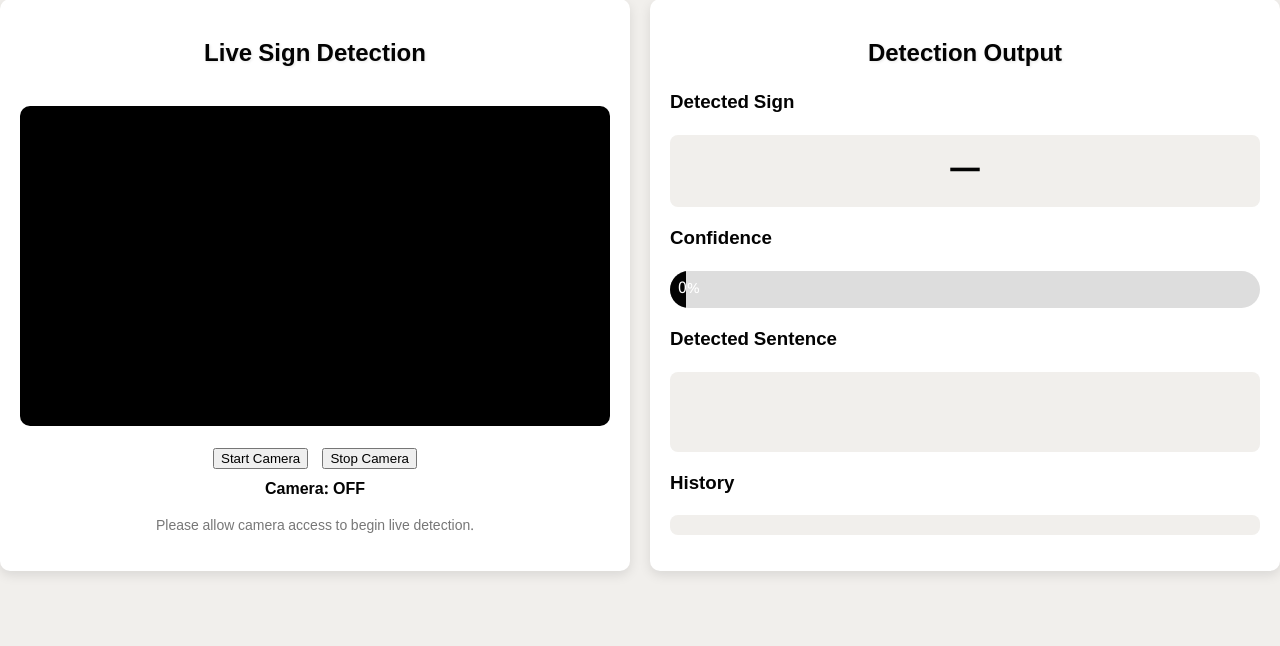
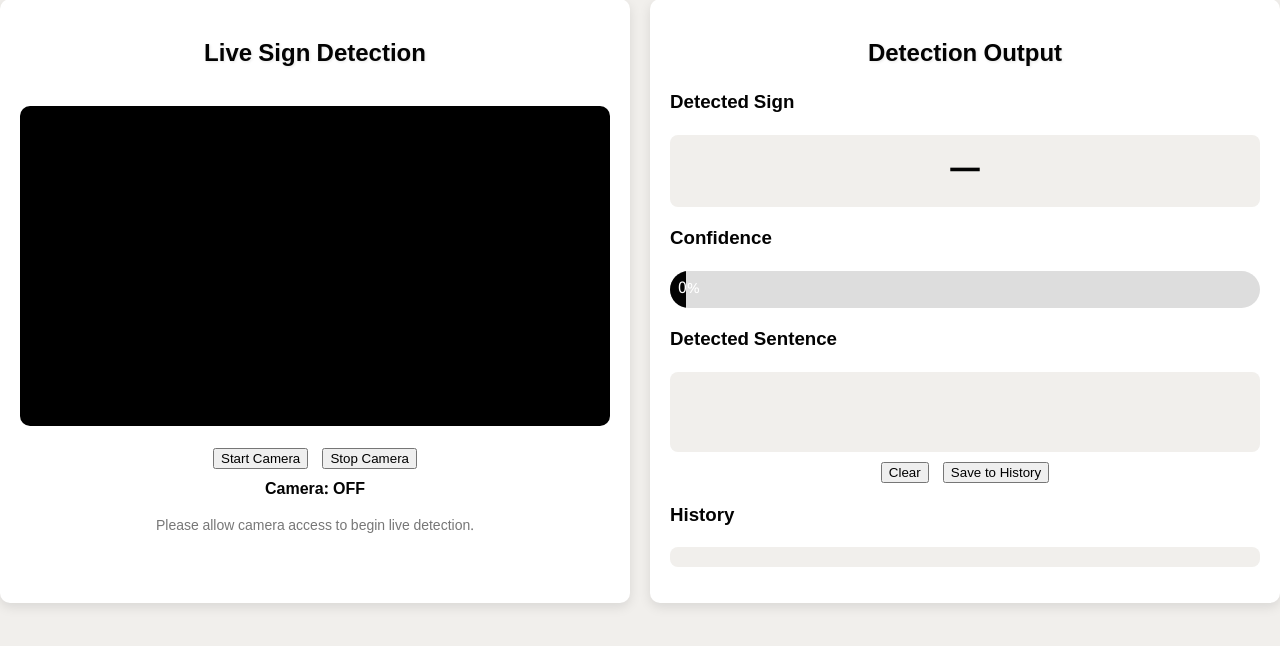
Before and after one commit to mhdfadil0007/indianSLwithhindi, a Django app: page /live-detect/ in a window 1280 px wide. Shown: the part 118-764 px from the top of the page. Run offline with Django 3.2, Linux system fonts and the light colour scheme; the visitor is signed in with stand-in values (Sample User, id 1); parts of the project's set-up code (start-up, migrations or seed data) failed here and were passed over.

Commit message:
feat(live_detection):add html file for detected sentence and history

```diff
--- a/templates/live_detect.html
+++ b/templates/live_detect.html
@@ -68,12 +68,16 @@
            style="min-height:60px; background:#F1EFEC;
                   padding:10px; border-radius:8px;">
       </div>
+      <div style="text-align:center; margin-top:10px;">
+        <button class="submit" onclick="clearSentence()">Clear</button>
+        <button class="submit" onclick="saveToHistory()" style="margin-left:10px;">Save to History</button>
+      </div>
     </div>
 
     <div style="margin-top:20px;">
       <h3>History</h3>
       <ul id="history"
-          style="background:#F1EFEC; padding:10px; border-radius:8px; list-style:none;">
+          style="background:#F1EFEC; padding:10px; border-radius:8px; list-style:none; max-height:200px; overflow-y:auto;">
       </ul>
     </div>
 
@@ -88,6 +92,124 @@ const ctx = canvas.getContext("2d");
 
 let stream = null;
 let sendInterval = null;
+
+/* ===== SENTENCE FORMATION ===== */
+let currentSentence = "";
+let lastDetectionTime = null;
+let lastDetectedLetter = null;
+const PAUSE_THRESHOLD = 2000; // 2 seconds = word break
+const CONFIDENCE_THRESHOLD = 0.5; // 50% minimum confidence
+
+/* ===== HISTORY MANAGEMENT ===== */
+function loadHistory() {
+    const saved = localStorage.getItem("signHistory");
+    return saved ? JSON.parse(saved) : [];
+}
+
+function saveHistory(history) {
+    localStorage.setItem("signHistory", JSON.stringify(history));
+}
+
+function renderHistory() {
+    const history = loadHistory();
+    const historyEl = document.getElementById("history");
+    historyEl.innerHTML = "";
+
+    history.forEach((item, index) => {
+        const li = document.createElement("li");
+        li.style.marginBottom = "8px";
+        li.style.paddingBottom = "8px";
+        li.style.borderBottom = "1px solid #ddd";
+        li.innerHTML = `
+            <div style="display:flex; justify-content:space-between; align-items:center;">
+                <div>
+                    <span style="color:#666; font-size:12px;">${item.time}</span>
+                    <br>
+                    <strong>${item.text}</strong>
+                </div>
+                <button onclick="deleteHistoryItem(${index})" style="background:#ff4444; color:white; border:none; padding:5px 10px; border-radius:4px; cursor:pointer;">Delete</button>
+            </div>
+        `;
+        historyEl.appendChild(li);
+    });
+}
+
+function saveToHistory() {
+    if (currentSentence.trim() === "") {
+        alert("No sentence to save!");
+        return;
+    }
+
+    const history = loadHistory();
+    const now = new Date();
+    const timeStr = now.toLocaleDateString() + " " + now.toLocaleTimeString([], {hour: '2-digit', minute:'2-digit'});
+
+    history.unshift({ text: currentSentence.trim(), time: timeStr });
+    saveHistory(history);
+    renderHistory();
+
+    currentSentence = "";
+    lastDetectedLetter = null;
+    lastDetectionTime = null;
+    document.getElementById("sentenceBox").innerText = "";
+    document.getElementById("detectedSign").innerText = "—";
+    document.getElementById("confidenceBar").style.width = "0%";
+    document.getElementById("confidenceBar").innerText = "0%";
+}
+
+function deleteHistoryItem(index) {
+    const history = loadHistory();
+    history.splice(index, 1);
+    saveHistory(history);
+    renderHistory();
+}
+
+function clearSentence() {
+    currentSentence = "";
+    lastDetectedLetter = null;
+    lastDetectionTime = null;
+    document.getElementById("sentenceBox").innerText = "";
+    document.getElementById("detectedSign").innerText = "—";
+    document.getElementById("confidenceBar").style.width = "0%";
+    document.getElementById("confidenceBar").innerText = "0%";
+}
+
+function processDetection(letter, confidence) {
+    const now = Date.now();
+
+    // Skip low confidence detections
+    if (confidence < CONFIDENCE_THRESHOLD) {
+        return;
+    }
+
+    // Skip placeholder
+    if (letter === "-" || letter === "") {
+        return;
+    }
+
+    // Check for pause (word break)
+    if (lastDetectionTime && (now - lastDetectionTime) > PAUSE_THRESHOLD) {
+        // Add space if last char wasn't a space
+        if (currentSentence.length > 0 && !currentSentence.endsWith(" ")) {
+            currentSentence += " ";
+        }
+    }
+
+    // Skip consecutive duplicates
+    if (lastDetectedLetter === letter && currentSentence.endsWith(letter)) {
+        // Still update the time
+        lastDetectionTime = now;
+        return;
+    }
+
+    // Add letter to sentence
+    currentSentence += letter;
+    lastDetectedLetter = letter;
+    lastDetectionTime = now;
+
+    // Update UI
+    document.getElementById("sentenceBox").innerText = currentSentence;
+}
 
 /* ===== START CAMERA ===== */
 async function startCamera() {
@@ -149,10 +271,18 @@ async function sendFrame() {
             const bar = document.getElementById("confidenceBar");
             bar.style.width = conf + "%";
             bar.innerText = conf + "%";
+
+            // Process letter for sentence formation
+            processDetection(data.label, data.confidence);
         }
     } catch (e) {
         console.warn("Frame send failed");
     }
 }
+
+/* ===== INIT ===== */
+document.addEventListener("DOMContentLoaded", function() {
+    renderHistory();
+});
 </script>
 {% endblock %}
```
